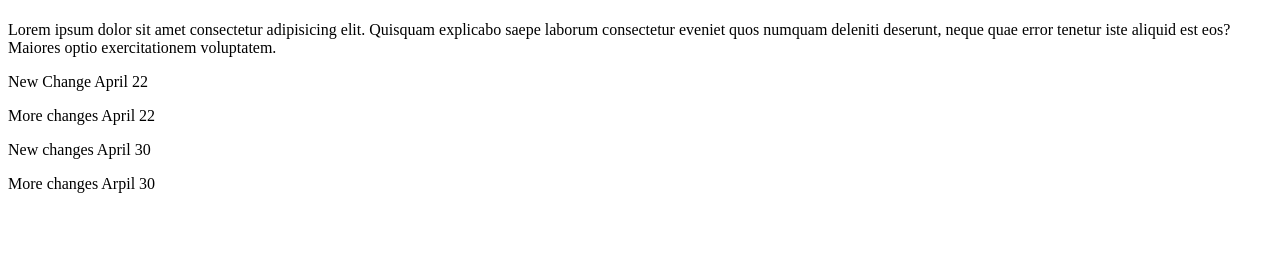
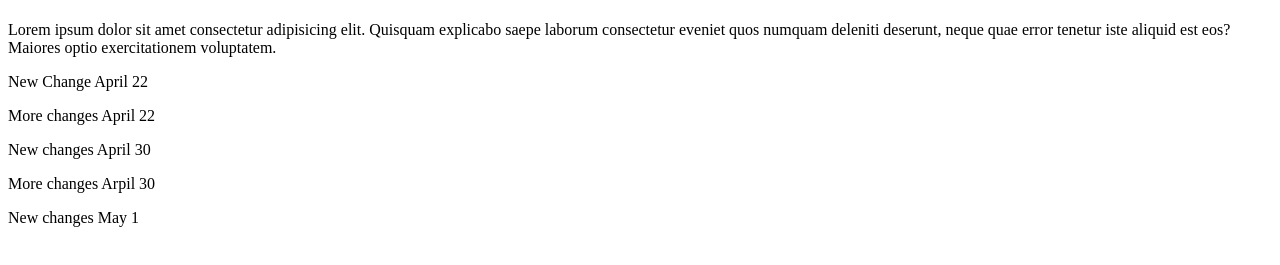
Before and after one commit to LuSchiaffi/Continuous-Localization-Demo, a plain HTML site: page main.html in a window 1280 px wide. Shown: the part 59-324 px from the top of the page. Drawn offline with Linux system fonts and the light colour scheme.

Commit message:
Update main.html

```diff
--- a/main.html
+++ b/main.html
@@ -12,4 +12,5 @@
     <p>More changes April 22</p>
     <p>New changes April 30</p>
     <p>More changes Arpil 30</p>
+    <p>New changes May 1</p>
 </html>
```
